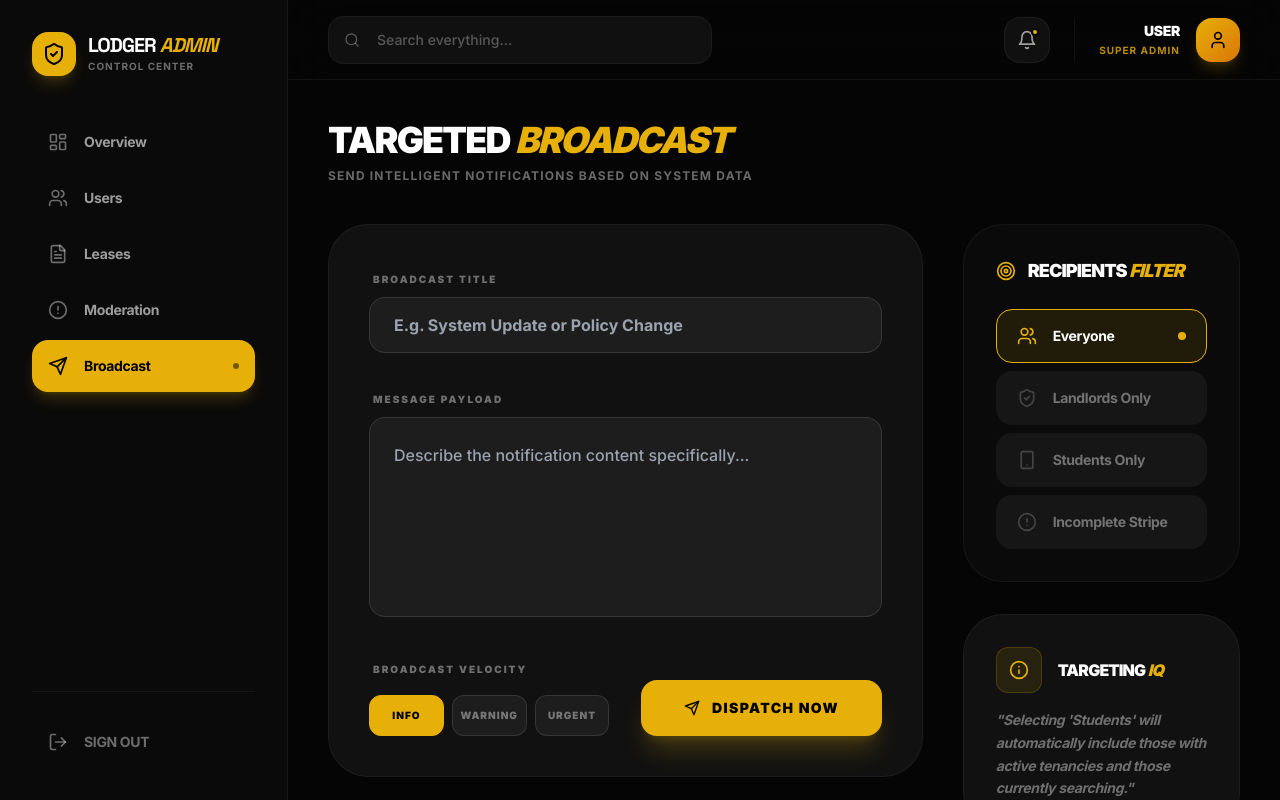
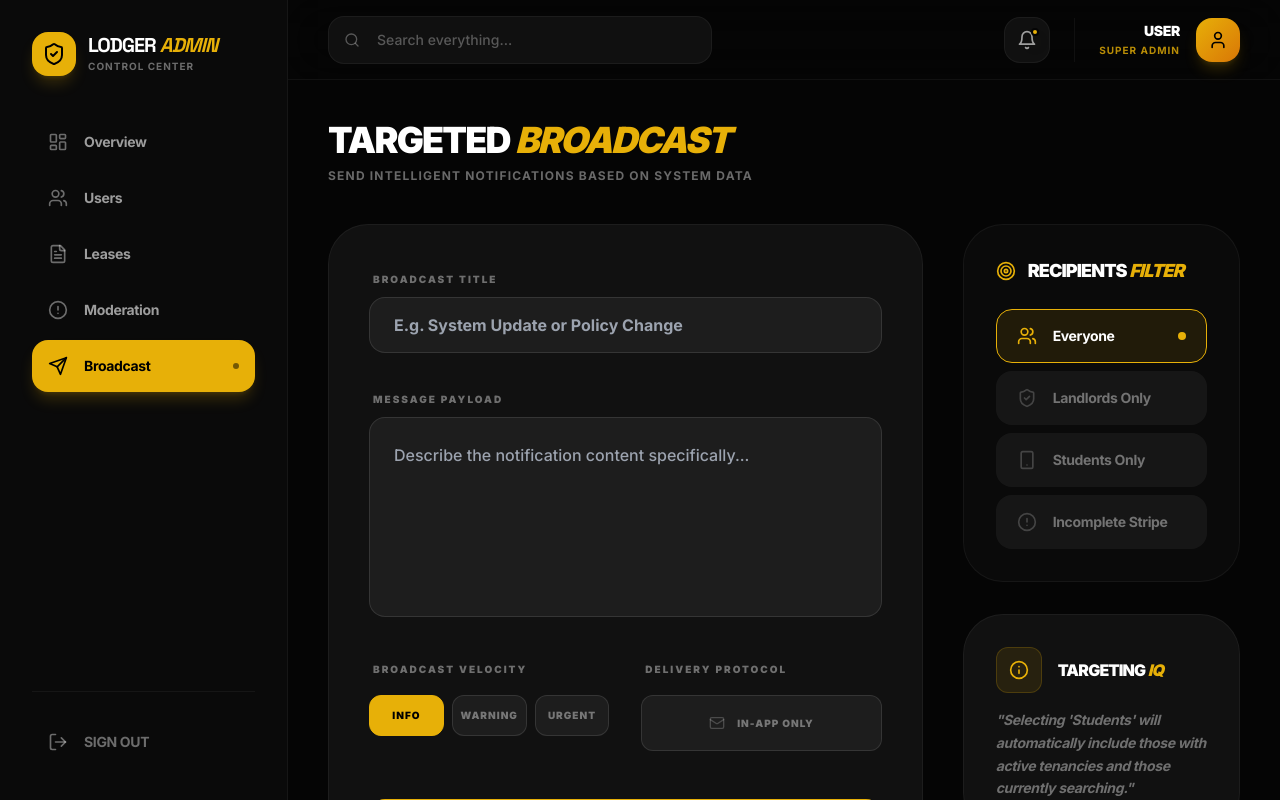
Before and after one commit to Arigbo/lodger-admin, a Next.js app: page /broadcast in a window 1280 px wide. Shown: the top 800 px of the page. Built offline with nearby package versions, Linux system fonts and the light colour scheme; no server answers; sample sign-in values are in the browser's storage.

Commit message:
bugfix: broadcast error fixed

```diff
--- a/src/app/broadcast/page.tsx
+++ b/src/app/broadcast/page.tsx
@@ -20,6 +20,7 @@ import {
 import { cn } from '@/lib/utils';
 import { db } from '@/lib/firebase';
 import { collection, addDoc, serverTimestamp } from 'firebase/firestore';
+import { getAuth, getIdToken } from 'firebase/auth';
 
 const targetFilters = [
     { id: 'all', name: 'Everyone', icon: Users },
@@ -34,7 +35,9 @@ export default function BroadcastPage() {
     const [target, setTarget] = useState('all');
     const [type, setType] = useState('info'); // info, warning, success
     const [isSending, setIsSending] = useState(false);
+    const [sendEmail, setSendEmail] = useState(false);
     const [sentStatus, setSentStatus] = useState<null | 'success' | 'error'>(null);
+    const [sentCount, setSentCount] = useState(0);
 
     const handleBroadcast = async (e: React.FormEvent) => {
         e.preventDefault();
@@ -42,13 +45,49 @@ export default function BroadcastPage() {
 
         setIsSending(true);
         try {
-            // In a real scenario, this would trigger a cloud function
-            // Here we log the broadcast to a collection
+            const auth = getAuth();
+            const user = auth.currentUser;
+
+            if (!user) {
+                console.error("No authenticated user found for broadcast.");
+                setSentStatus('error');
+                return;
+            }
+
+            const token = await getIdToken(user);
+
+            // Call the new Broadcast API in the main lodger app
+            const response = await fetch('https://lodger-ten.vercel.app/api/broadcast', { // Assuming production URL or using env
+                method: 'POST',
+                headers: {
+                    'Content-Type': 'application/json',
+                    'Authorization': `Bearer ${token}`
+                },
+                body: JSON.stringify({
+                    title,
+                    message,
+                    target,
+                    type,
+                    sendEmail
+                })
+            });
+
+            if (!response.ok) {
+                const errorData = await response.json();
+                throw new Error(errorData.error || 'Failed to dispatch broadcast');
+            }
+
+            const data = await response.json();
+            setSentCount(data.count || 0);
+
+            // Log to local history as well
             await addDoc(collection(db, 'broadcastMessages'), {
                 title,
                 message,
                 target,
                 type,
+                sendEmail,
+                recipients: data.count || 0,
                 timestamp: serverTimestamp(),
                 sentBy: 'Admin Console'
             });
@@ -122,22 +161,42 @@ export default function BroadcastPage() {
                                 </div>
                             </div>
 
-                            <div className="flex items-end">
+                            <div className="space-y-4">
+                                <label className="text-[10px] font-black uppercase tracking-[0.2em] text-white/40 pl-1">Delivery Protocol</label>
+                                <button
+                                    type="button"
+                                    onClick={() => setSendEmail(!sendEmail)}
+                                    className={cn(
+                                        "w-full h-14 rounded-xl border font-black uppercase tracking-widest text-[10px] transition-all flex items-center justify-center gap-3",
+                                        sendEmail
+                                            ? "bg-white text-black border-white"
+                                            : "bg-white/5 border-white/10 text-white/40 hover:text-white"
+                                    )}
+                                >
+                                    <Mail className={cn("h-4 w-4", sendEmail ? "text-black" : "text-white/20")} />
+                                    {sendEmail ? "Email Enabled" : "In-App Only"}
+                                </button>
+                            </div>
+                        </div>
+
+                        <div className="pt-4">
                             <button
                                 type="submit"
                                 disabled={isSending}
-                                    className="w-full h-14 rounded-2xl bg-primary text-black font-black uppercase tracking-widest text-sm shadow-xl shadow-primary/20 hover:scale-[1.02] active:scale-[0.98] transition-all flex items-center justify-center gap-3 disabled:opacity-50"
+                                className="w-full h-20 rounded-2xl bg-primary text-black font-black uppercase tracking-widest text-base shadow-xl shadow-primary/20 hover:scale-[1.01] active:scale-[0.99] transition-all flex items-center justify-center gap-4 disabled:opacity-50"
                             >
                                 {isSending ? (
-                                        <div className="w-5 h-5 border-2 border-black/30 border-t-black rounded-full animate-spin" />
+                                    <div className="flex items-center gap-4">
+                                        <div className="w-6 h-6 border-3 border-black/30 border-t-black rounded-full animate-spin" />
+                                        <span>Dispatching Signal...</span>
+                                    </div>
                                 ) : (
                                     <>
-                                            <Send className="h-4 w-4" />
-                                            Dispatch Now
+                                        <Send className="h-5 w-5" />
+                                        Dispatch to {target === 'all' ? 'Entire Grid' : target}
                                     </>
                                 )}
                             </button>
-                            </div>
                         </div>
 
                         {sentStatus === 'success' && (
@@ -146,7 +205,7 @@ export default function BroadcastPage() {
                                     <CheckCircle2 className="h-10 w-10 text-black" />
                                 </div>
                                 <h3 className="text-2xl font-black uppercase text-black tracking-tighter">Broadcast Dispatched</h3>
-                                <p className="text-black/60 font-bold uppercase tracking-widest text-[10px] mt-2">Notification is propagating through the network</p>
+                                <p className="text-black/60 font-bold uppercase tracking-widest text-[10px] mt-2">Reached {sentCount} nodes across the tactical grid</p>
                             </div>
                         )}
                     </form>
```
Lines whose indentation alone changed are shown as unchanged.
